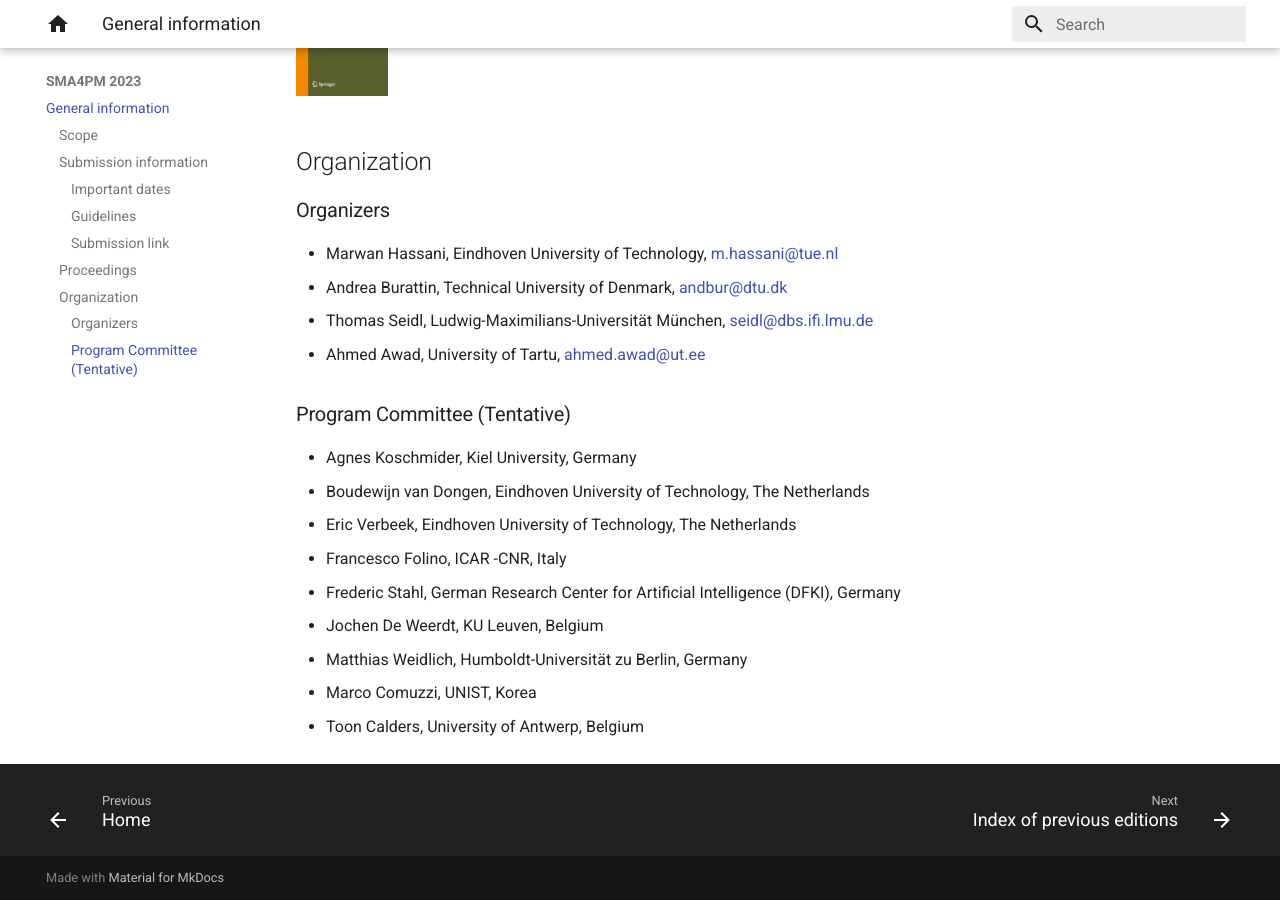
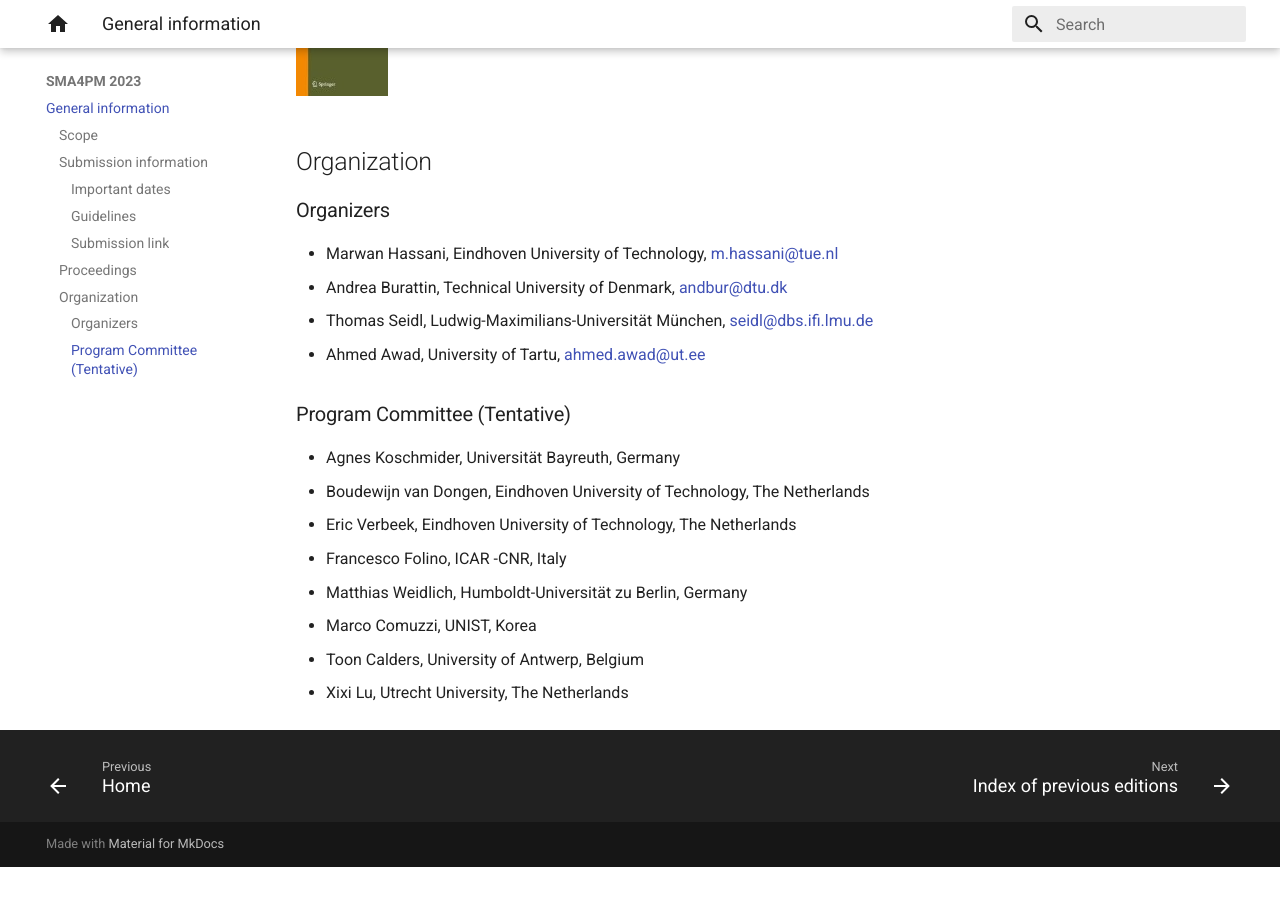
Before and after one commit to sma4pm/sma4pm.github.io, an MkDocs documentation site: the page built from docs/2023/index.md, in a window 1280 px wide and 900 px high, scrolled down 3779 px. Built offline with MkDocs 1.6.1 and Material for MkDocs 9.7.7, drawn with Linux system fonts in a browser that asks for light colours; after the commit the page ends 4646 px from its top, so only the background shows below that.

Commit message:
Update index.md
modified PC members

```diff
--- a/docs/2023/index.md
+++ b/docs/2023/index.md
@@ -112,12 +112,11 @@ The proceedings of the workshops will be published together with the other ICPM
 
 ### Program Committee (Tentative)
 
-* Agnes Koschmider, Kiel University, Germany
+* Agnes Koschmider, Universität Bayreuth, Germany
 * Boudewijn van Dongen, Eindhoven University of Technology, The Netherlands
 * Eric Verbeek, Eindhoven University of Technology, The Netherlands
 * Francesco Folino, ICAR -CNR, Italy
-* Frederic Stahl, German Research Center for Artificial Intelligence (DFKI), Germany
-* Jochen De Weerdt, KU Leuven, Belgium
 * Matthias Weidlich, Humboldt-Universität zu Berlin, Germany
 * Marco Comuzzi, UNIST, Korea
 * Toon Calders, University of Antwerp, Belgium
+* Xixi Lu, Utrecht University, The Netherlands
```
